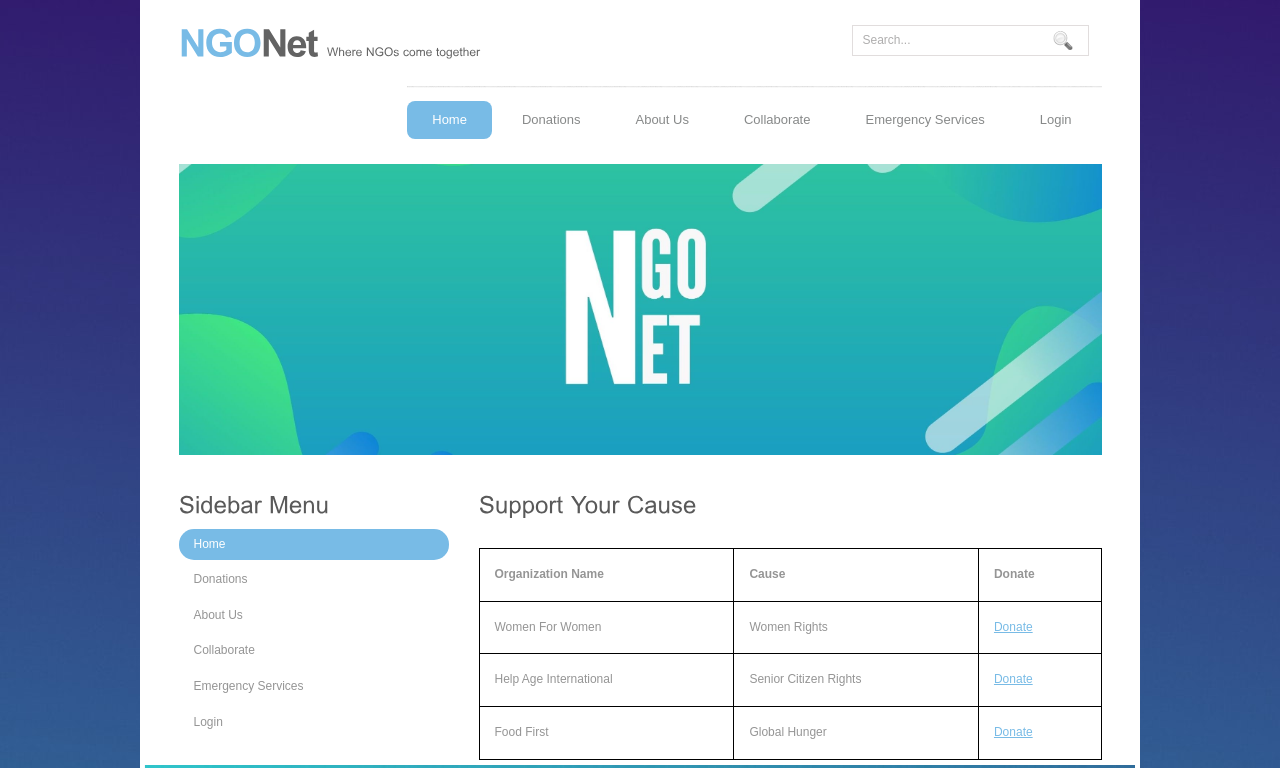
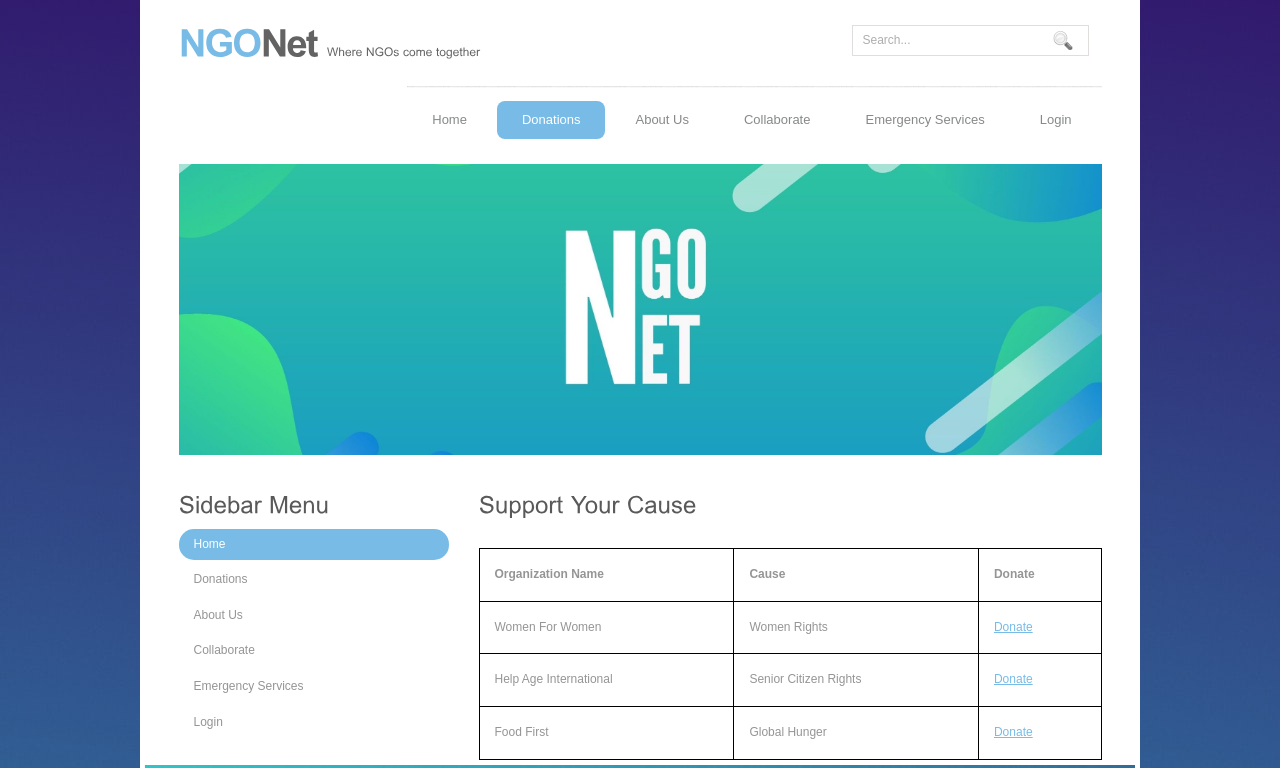
Before and after one commit to weirldj/NGONet, a plain HTML site: page donations.html in a window 1280 px wide. Shown: the top 768 px of the page. Drawn offline with Linux system fonts and the light colour scheme.

Commit message:
Update donations.html

```diff
--- a/donations.html
+++ b/donations.html
@@ -42,8 +42,8 @@
       <div class="clr"></div>
       <div class="menu_nav">
         <ul>
-          <li class="active"><a href="index.html">Home</a></li>
-          <li><a href="donations.html">Donations</a></li>
+          <li><a href="index.html">Home</a></li>
+          <li class="active"><a href="donations.html">Donations</a></li>
           <li><a href="about.html">About Us</a></li>
           <li><a href="collab.html">Collaborate</a></li>
           <li><a href="emergency.html">Emergency Services</a></li>
```
